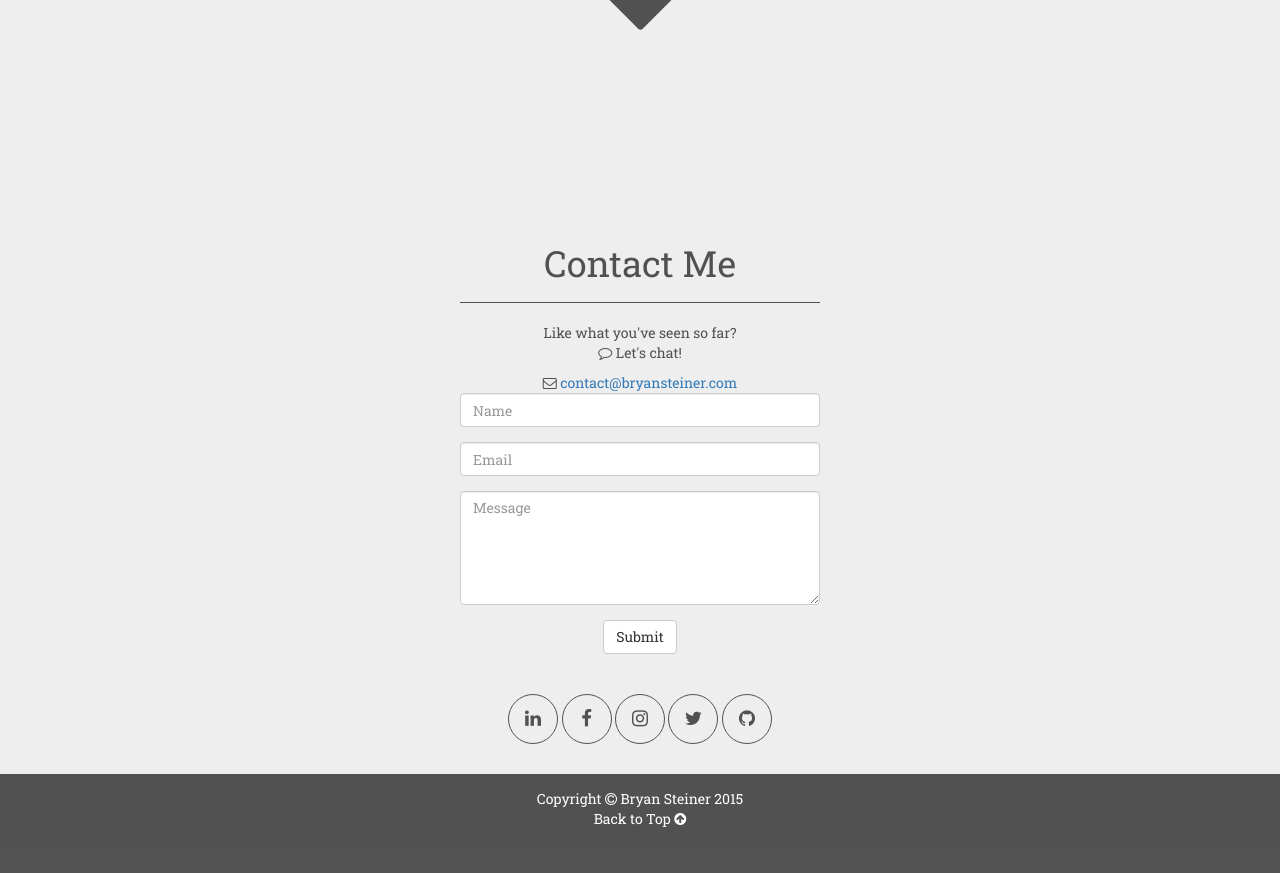
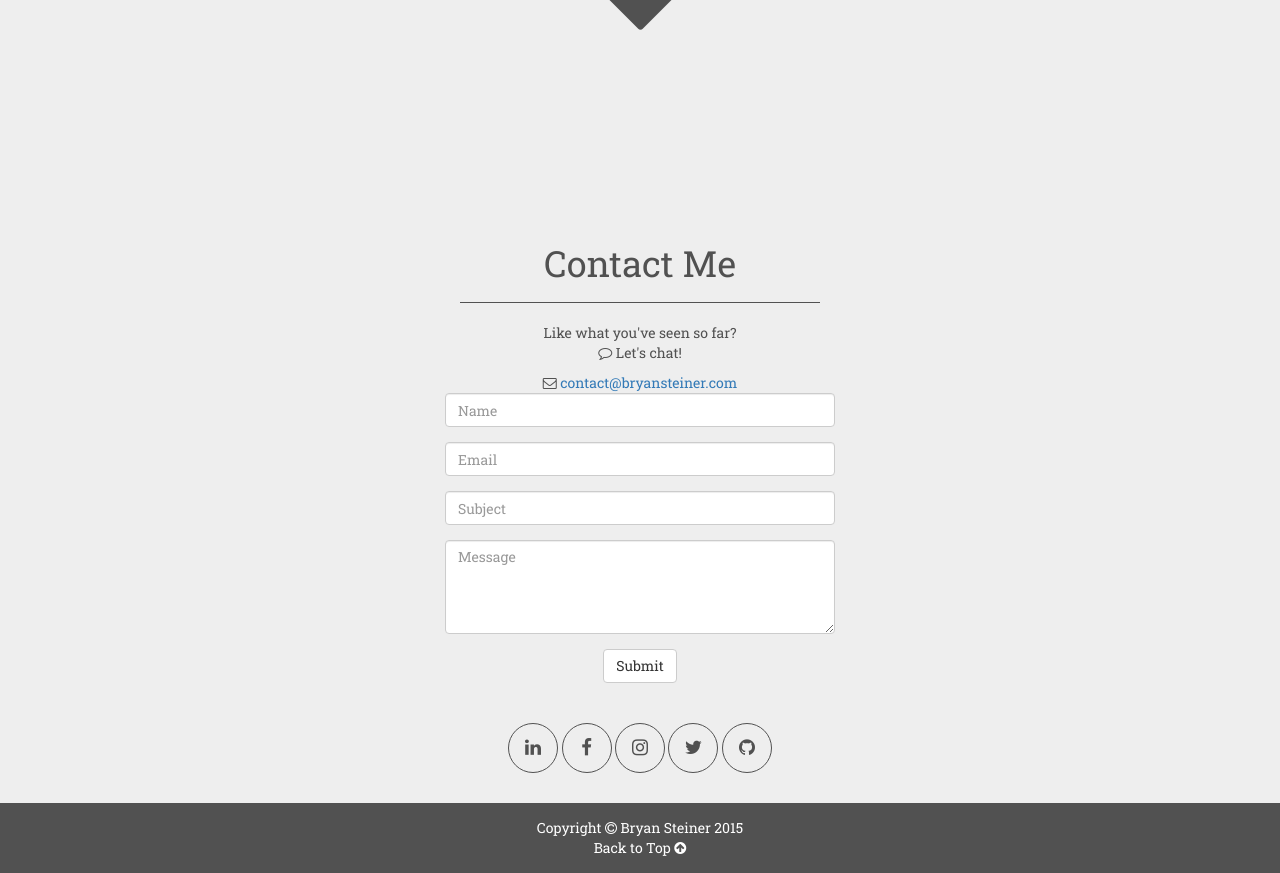
Before and after one commit to bryansteiner/Portfolio, a PHP site: page / in a window 1280 px wide. Shown: the part 2879-3752 px from the top of the page. Before the commit the page ends 3706 px from the top, so only its background shows below. Run offline with PHP 8.4, Linux system fonts and the light colour scheme; some libraries are stand-ins or nearby versions.

Commit message:
Progress

```diff
--- a/index.html
+++ b/index.html
@@ -306,20 +306,25 @@
 				</div>
 				<div class="row">
 					<div class="col-xs-offset-0 col-xs-12 col-sm-offset-2 col-sm-8 col-md-offset-4 col-md-4">
-						<form name="contactform" method="post" action="php/custom.php">
+						<form name="contactform" method="post" action="php/custom.php" class="form-horizontal" role="form">
 							<div class="form-group">
-								<input type="name" class="form-control" id="InputName" name="InputName" placeholder="Name">
+								<input type="text" class="form-control" id="inputName" name="inputName" placeholder="Name">
 							</div>
 							<div class="form-group">
-								<input type="email" class="form-control" id="InputEmail" name="InputEmail" placeholder="Email">
+								<input type="text" class="form-control" id="inputEmail" name="inputEmail" placeholder="Email">
 							</div>
 							<div class="form-group">
-								<textarea type="message" class="form-control" id="InputMessage" name="InputMessage" placeholder="Message" rows="5"></textarea>
+								<input type="text" class="form-control" id="inputSubject" name="inputSubject" placeholder="Subject">
+							</div>
+							<div class="form-group">
+								<textarea class="form-control" rows="4" id="inputMessage" name="inputMessage" placeholder="Message"></textarea>
 							</div>
 							<div class="form-group">
 								<button type="submit" class="btn btn-default">Submit</button>
 							</div>
 						</form>
+
+
 					</div>
 				</div>
 				<div class="row">
```
Also changed, not shown: php/custom.php (+9 -5 lines).
